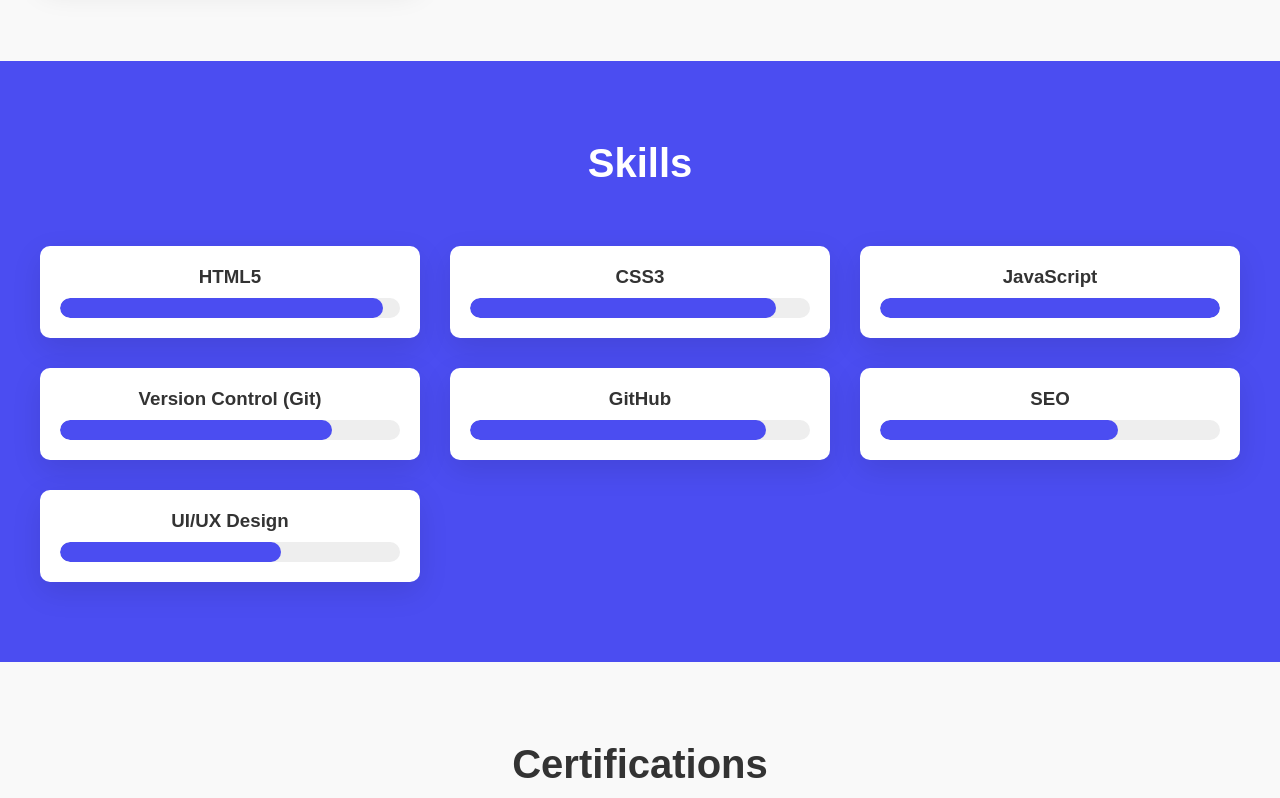
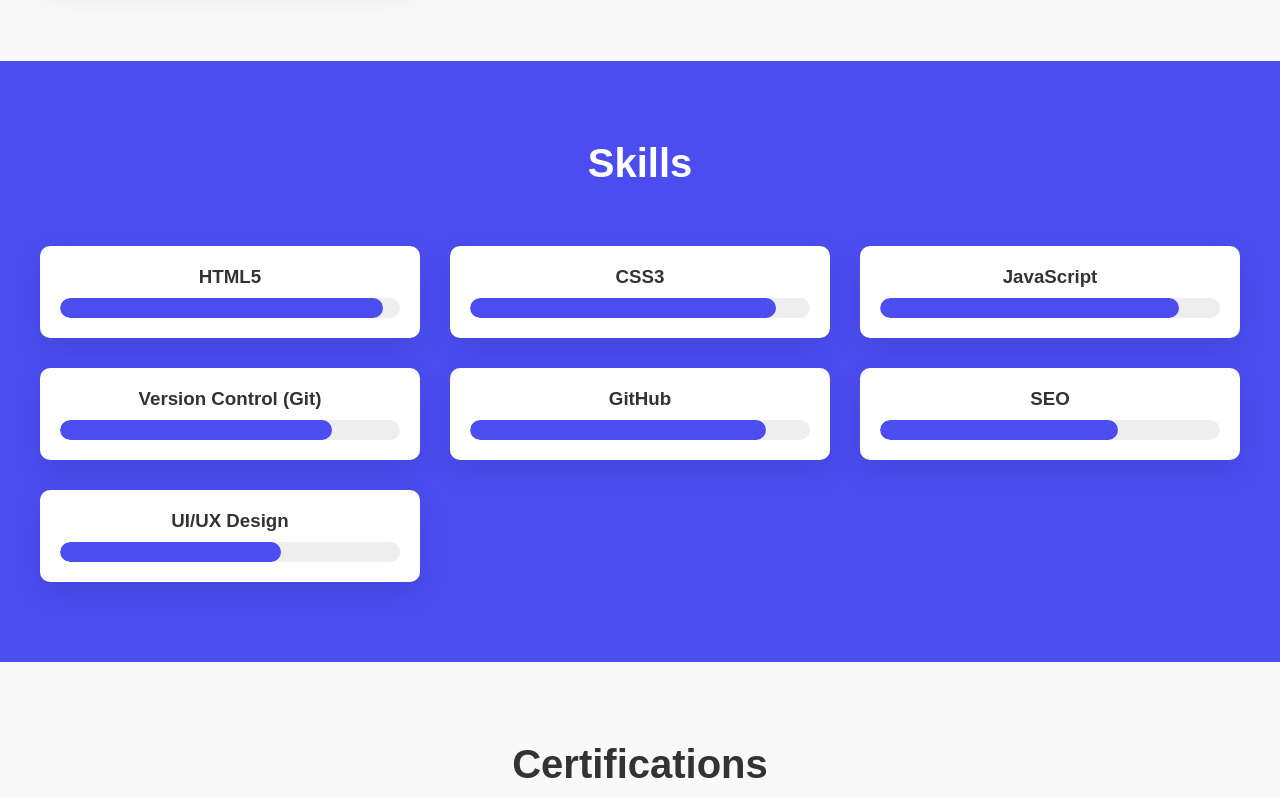
Before and after one commit to premkrrajbhar/Personal_Portfolio_htmlandcss, a plain HTML site: page index.html in a window 1280 px wide. Shown: the part 2534-3332 px from the top of the page. Drawn offline with Linux system fonts and the light colour scheme.

Commit message:
Added Js skill percentage

```diff
--- a/css/style.css
+++ b/css/style.css
@@ -256,6 +256,10 @@ section.skills h2 {
     width: 90%;
 }
 
+.js-skill {
+    width: 88%;
+}
+
 .git-skill {
     width: 80%;
 }
```
